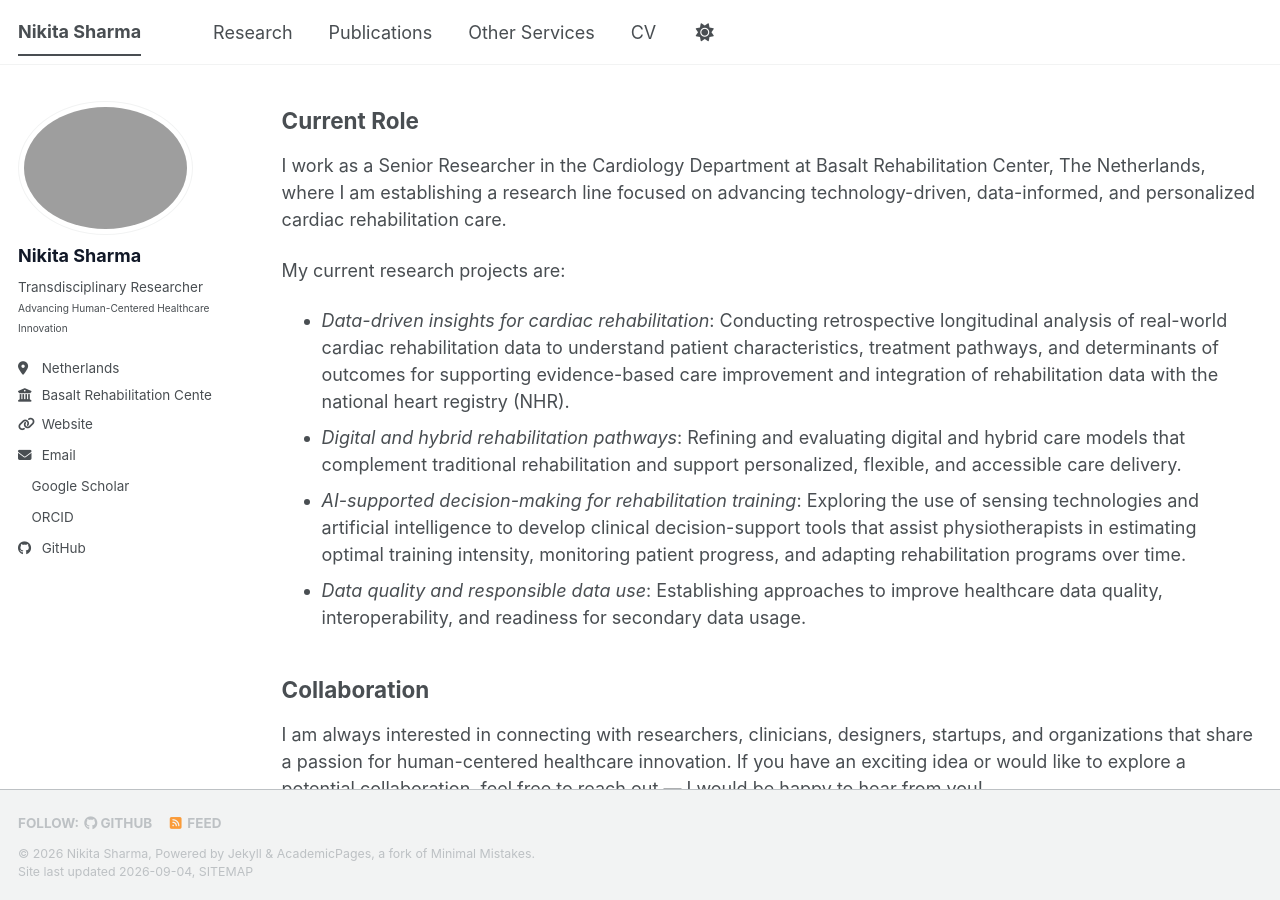
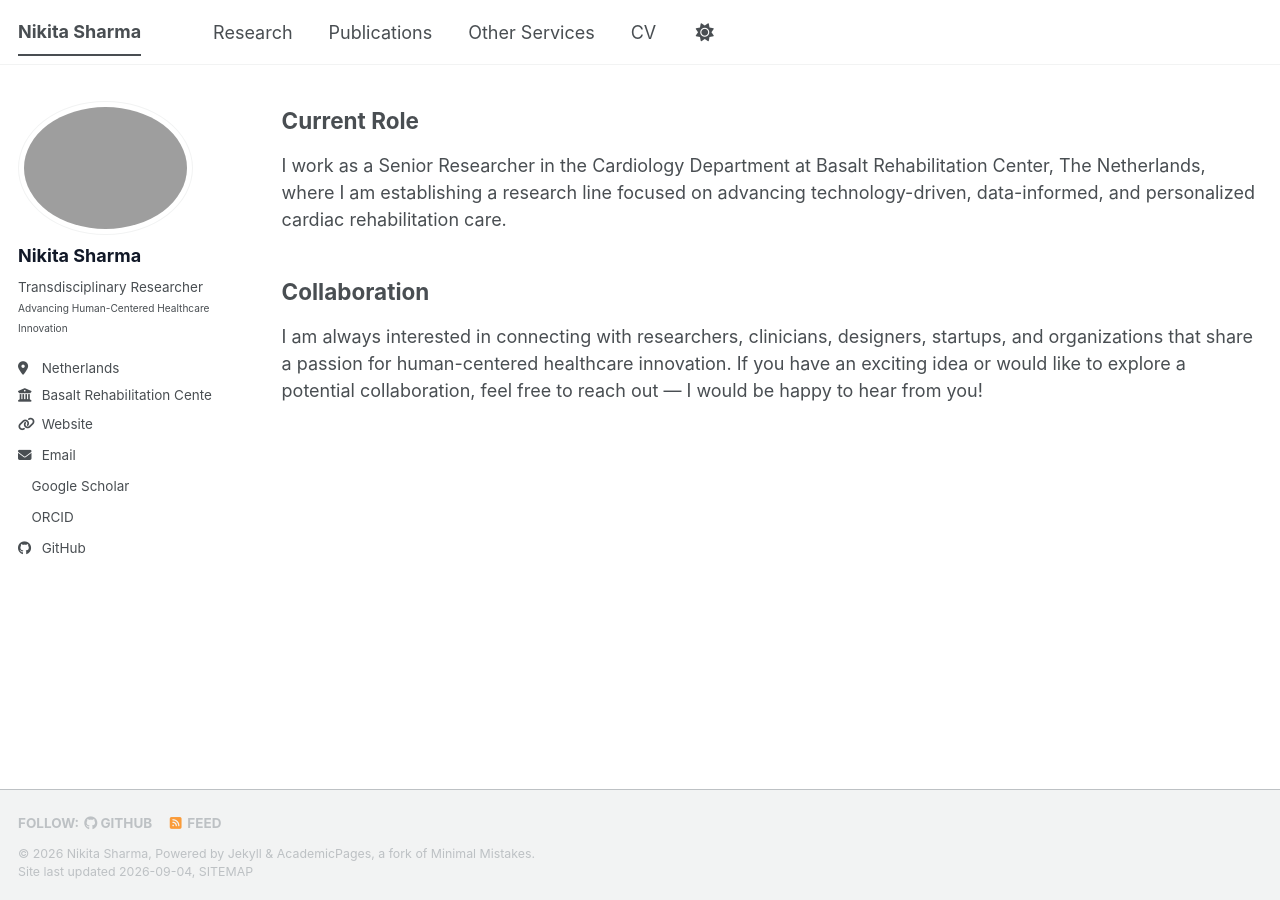
Before and after one commit to nikitasharma14/Portfolio, a Jekyll site: the page built from _pages/about.md, in a window 1280 px wide and 900 px high, scrolled down 1009 px. Built offline with Jekyll 4.4.1, drawn with Linux system fonts in a browser that asks for light colours; a style sheet for code colours, icons or effects is not loaded.

Commit message:
Update about.md

```diff
--- a/_pages/about.md
+++ b/_pages/about.md
@@ -29,14 +29,6 @@ Prior to my PhD, I completed an M.S. by Research in ECE at the **International I
 
 I work as a Senior Researcher in the Cardiology Department at Basalt Rehabilitation Center, The Netherlands, where I am establishing a research line focused on advancing technology-driven, data-informed, and personalized cardiac rehabilitation care.
 
-My current research projects are:
-
-- *Data-driven insights for cardiac rehabilitation*: Conducting retrospective longitudinal analysis of real-world cardiac rehabilitation data to understand patient characteristics, treatment pathways, and determinants of outcomes for supporting evidence-based care improvement and integration of rehabilitation data with the national heart registry (NHR).
-- *Digital and hybrid rehabilitation pathways*: Refining and evaluating digital and hybrid care models that complement traditional rehabilitation and support personalized, flexible, and accessible care delivery.
-- *AI-supported decision-making for rehabilitation training*: Exploring the use of sensing technologies and artificial intelligence to develop clinical decision-support tools that assist physiotherapists in estimating optimal training intensity, monitoring patient progress, and adapting rehabilitation programs over time.
-- *Data quality and responsible data use*: Establishing approaches to improve healthcare data quality, interoperability, and readiness for secondary data usage.
-
-
 ## Collaboration
 
 I am always interested in connecting with researchers, clinicians, designers, startups, and organizations that share a passion for human-centered healthcare innovation. If you have an exciting idea or would like to explore a potential collaboration, feel free to reach out — I would be happy to hear from you!
```
